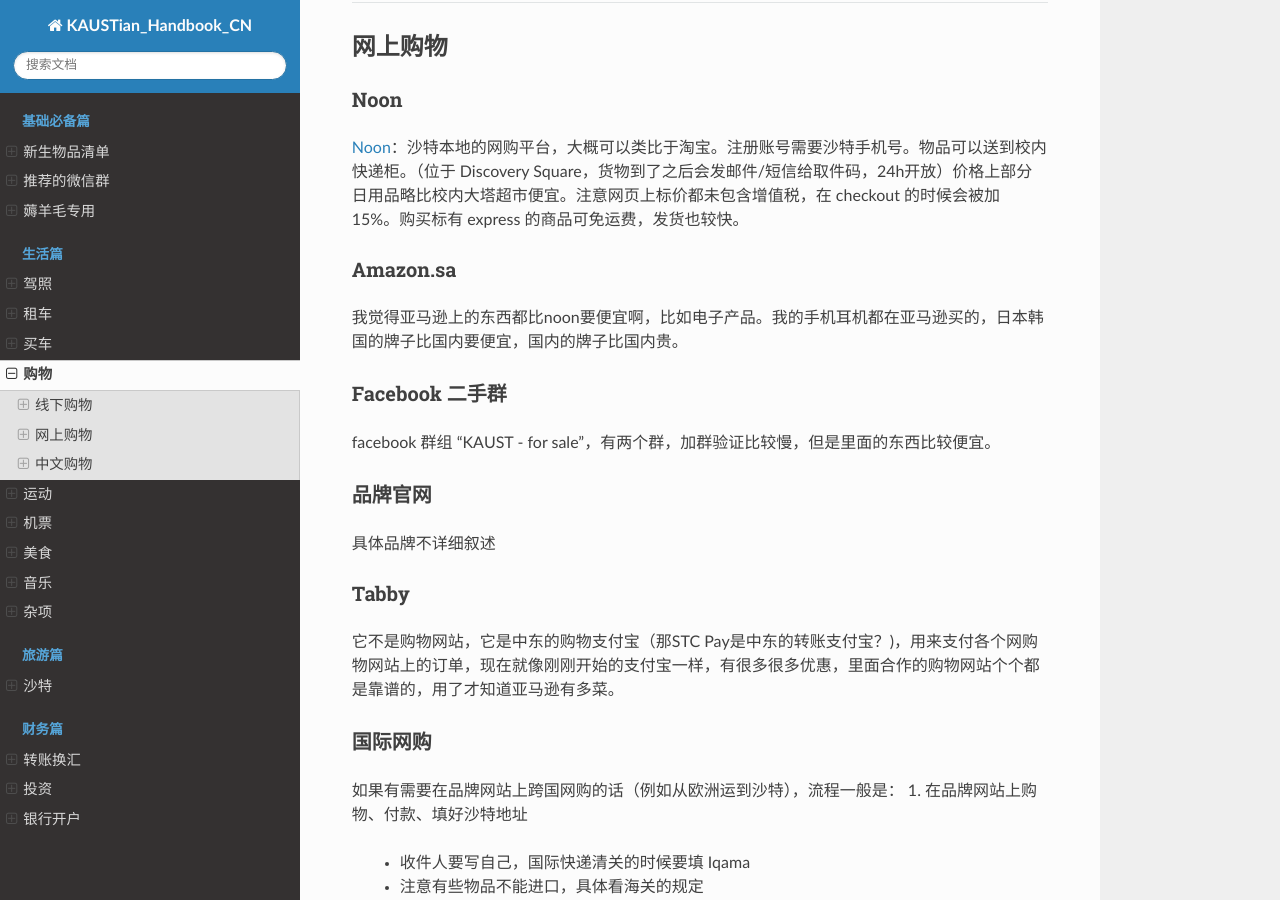
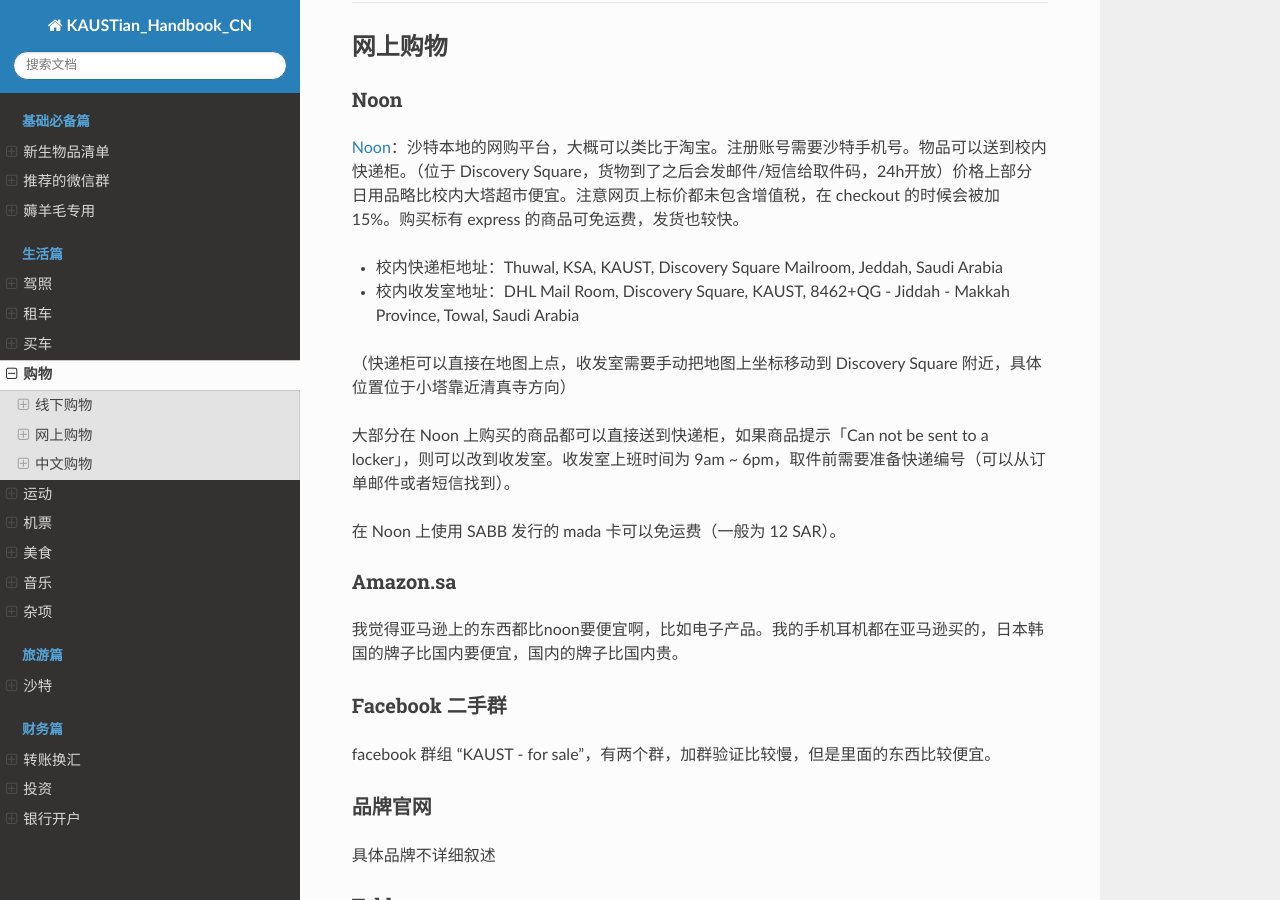
Before and after one commit to guochengqian/KAUSTian_Handbook_CN, a Sphinx documentation site: the page built from docs/content/life/shopping.rst, in a window 1280 px wide and 900 px high, scrolled down 595 px. Built offline with Sphinx 7.4.7 and the Read the Docs theme 2.0.0, drawn with Linux system fonts in a browser that asks for light colours.

Commit message:
补充部分 noon 购物信息

```diff
--- a/docs/content/life/shopping.rst
+++ b/docs/content/life/shopping.rst
@@ -33,6 +33,14 @@
 Noon
 ^^^^^^^^^^^
 `Noon <https://www.noon.com/saudi-en/>`_：沙特本地的网购平台，大概可以类比于淘宝。注册账号需要沙特手机号。物品可以送到校内快递柜。（位于 Discovery Square，货物到了之后会发邮件/短信给取件码，24h开放）价格上部分日用品略比校内大塔超市便宜。注意网页上标价都未包含增值税，在 checkout 的时候会被加 15%。购买标有 express 的商品可免运费，发货也较快。
+
+* 校内快递柜地址：Thuwal, KSA, KAUST, Discovery Square Mailroom, Jeddah, Saudi Arabia
+* 校内收发室地址：DHL Mail Room, Discovery Square, KAUST, 8462+QG - Jiddah - Makkah Province, Towal, Saudi Arabia
+（快递柜可以直接在地图上点，收发室需要手动把地图上坐标移动到 Discovery Square 附近，具体位置位于小塔靠近清真寺方向）
+
+大部分在 Noon 上购买的商品都可以直接送到快递柜，如果商品提示「Can not be sent to a locker」，则可以改到收发室。收发室上班时间为 9am ~ 6pm，取件前需要准备快递编号（可以从订单邮件或者短信找到）。
+
+在 Noon 上使用 SABB 发行的 mada 卡可以免运费（一般为 12 SAR）。
 
 Amazon.sa
 ^^^^^^^^^^^
```
